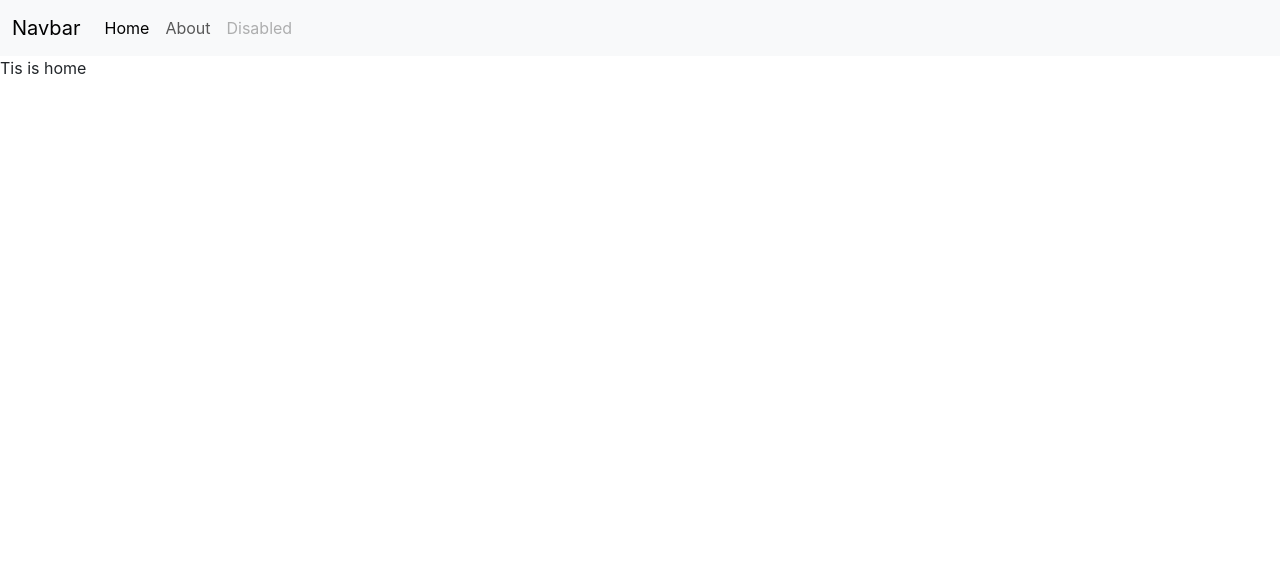
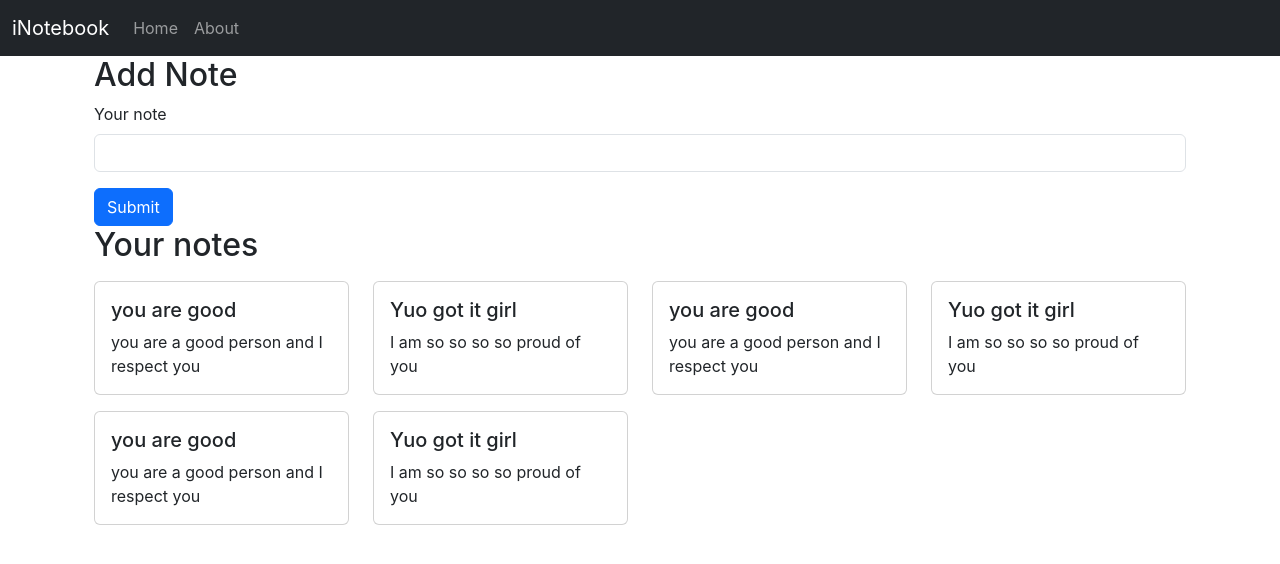
Before and after one commit to sarahasan17/iNotebook, a React (Create React App) app: page / in a window 1280 px wide. Shown: the top 564 px of the page. Built offline with nearby package versions, Linux system fonts and the light colour scheme.

Commit message:
useLocation-notes

```diff
--- a/src/App.js
+++ b/src/App.js
@@ -4,18 +4,22 @@ import Navbar from './components/Navbar';
 import { BrowserRouter as Router, Routes, Route } from "react-router-dom";
 import About from './components/About';
 import Home from './components/Home';
+import NoteState from './context/notes/NotesState';
 
 function App() {
   return (
     <>
+      <NoteState>
         <Router>
           <Navbar />
-          <Routes>
-            <Route path="/" element={<Home />} />
-            <Route path="/about" element={<About />} />
-          </Routes>
+          <div className="container">
+            <Routes>
+              <Route path="/" element={<Home />} />
+              <Route path="/about" element={<About />} />
+            </Routes>
+          </div>
         </Router>
-
+      </NoteState>
     </>
   );
 }
--- a/src/components/About.js
+++ b/src/components/About.js
@@ -1,9 +1,14 @@
-import React from 'react'
+import React,{useContext,useEffect} from 'react'
+import noteContext from '../context/notes/notesContext'
 
 function About() {
+    const a=useContext(noteContext)
+    useEffect(() => {
+      a.update();
+    }, []);
   return (
     <div>
-      This is about
+      This is about {a.state.name} from {a.state.class}
     </div>
   )
 }
--- a/src/components/Home.js
+++ b/src/components/Home.js
@@ -1,11 +1,30 @@
-import React from 'react'
+import React, { useContext } from "react";
+import Notes from "./Notes";
 
 function Home() {
   return (
-    <div>
-      Tis is home
+    <div className="container">
+      <h2>Add Note</h2>
+      <form>
+        <div className="mb-3">
+          <label for="exampleInputEmail1" className="form-label">
+            Your note
+          </label>
+          <input
+            type="text"
+            className="form-control"
+            id="exampleInputEmail1"
+            aria-describedby="emailHelp"
+          />
+          {/* <div id="emailHelp" className="form-text">We'll never share your email with anyone else.</div> */}
+        </div>
+        <button type="submit" className="btn btn-primary">
+          Submit
+        </button>
+      </form>
+      <Notes/>
     </div>
-  )
+  );
 }
 
-export default Home
+export default Home;
--- a/src/components/Navbar.js
+++ b/src/components/Navbar.js
@@ -1,32 +1,54 @@
-import React from 'react'
-import { Link } from 'react-router-dom'
+import React, { useEffect } from 'react'
+import { Link, useLocation } from 'react-router-dom'
 
 function Navbar() {
+    let location=useLocation();
+    useEffect(()=>{
+        console.log(location)
+    },[location])
   return (
     <div>
-      <nav className="navbar navbar-expand-lg bg-body-tertiary">
+      <nav className="navbar navbar-expand-lg navbar-dark bg-dark">
         <div className="container-fluid">
-    <a className="navbar-brand" href="#">Navbar</a>
-    <button className="navbar-toggler" type="button" data-bs-toggle="collapse" data-bs-target="#navbarSupportedContent" aria-controls="navbarSupportedContent" aria-expanded="false" aria-label="Toggle navigation">
+          <a className="navbar-brand" href="#">
+            iNotebook
+          </a>
+          <button
+            className="navbar-toggler"
+            type="button"
+            data-bs-toggle="collapse"
+            data-bs-target="#navbarSupportedContent"
+            aria-controls="navbarSupportedContent"
+            aria-expanded="false"
+            aria-label="Toggle navigation"
+          >
             <span className="navbar-toggler-icon"></span>
           </button>
           <div className="collapse navbar-collapse" id="navbarSupportedContent">
             <ul className="navbar-nav me-auto mb-2 mb-lg-0">
               <li className="nav-item">
-          <Link className="nav-link active" aria-current="page" to="/">Home</Link>
+                <Link
+                  aria-current="page"
+                  to="/"
+                  className={`nav-link ${location.pathname === "/"}?active:`}
+                >
+                  Home
+                </Link>
               </li>
               <li className="nav-item">
-          <Link className="nav-link" to="/about">About</Link>
-        </li>
-        <li className="nav-item">
-          <a className="nav-link disabled" aria-disabled="true">Disabled</a>
+                <Link
+                  className={`nav-link ${location.pathname === "/about"}?active:`}
+                  to="/about"
+                >
+                  About
+                </Link>
               </li>
             </ul>
           </div>
         </div>
       </nav>
     </div>
-  )
+  );
 }
 
 export default Navbar
--- /dev/null
+++ b/src/components/NoteItem.js
@@ -0,0 +1,17 @@
+import React from 'react'
+
+function NoteItem(props) {
+    const {note} =props
+  return (
+    <div className="col-md-3 my-2">
+      <div class="card">
+  <div class="card-body">
+    <h5 class="card-title">{note.title}</h5>
+    <p class="card-text">{note.description}</p>
+  </div>
+</div>
+    </div>
+  );
+}
+
+export default NoteItem
--- /dev/null
+++ b/src/components/Notes.js
@@ -0,0 +1,20 @@
+import React, { useContext } from "react";
+import noteContext from "../context/notes/notesContext";
+import NoteItem from "./NoteItem";
+
+function Notes() {
+      const noteval = useContext(noteContext);
+      const { notes, setNotes } = noteval;
+  return (
+    <>
+      <div className="row md-3">
+        <h2>Your notes</h2>
+        {notes.map((note) => (
+          <NoteItem note={note}/>
+        ))}
+      </div>
+    </>
+  );
+}
+
+export default Notes
--- /dev/null
+++ b/src/context/notes/NotesState.js
@@ -0,0 +1,68 @@
+import noteContext from "./notesContext";
+import { useState } from "react";
+const NoteState = (props) => {
+  const notesInitial = [
+    {
+      _id: "66f3e5178481d4612a9de433",
+      user: "66f3e31e8481d4612a9de42f",
+      title: "you are good",
+      description: "you are a good person and I respect you",
+      tag: "personal",
+      date: "2024-09-25T10:25:27.132Z",
+      __v: 0,
+    },
+    {
+      _id: "66f51748d4d56dd114b77891",
+      user: "66f3e31e8481d4612a9de42f",
+      title: "Yuo got it girl",
+      description: "I am so so so so proud of you",
+      tag: "personal",
+      date: "2024-09-26T08:11:52.292Z",
+      __v: 0,
+    },
+    {
+      _id: "66f3e5178481d4612a9de433",
+      user: "66f3e31e8481d4612a9de42f",
+      title: "you are good",
+      description: "you are a good person and I respect you",
+      tag: "personal",
+      date: "2024-09-25T10:25:27.132Z",
+      __v: 0,
+    },
+    {
+      _id: "66f51748d4d56dd114b77891",
+      user: "66f3e31e8481d4612a9de42f",
+      title: "Yuo got it girl",
+      description: "I am so so so so proud of you",
+      tag: "personal",
+      date: "2024-09-26T08:11:52.292Z",
+      __v: 0,
+    },
+    {
+      _id: "66f3e5178481d4612a9de433",
+      user: "66f3e31e8481d4612a9de42f",
+      title: "you are good",
+      description: "you are a good person and I respect you",
+      tag: "personal",
+      date: "2024-09-25T10:25:27.132Z",
+      __v: 0,
+    },
+    {
+      _id: "66f51748d4d56dd114b77891",
+      user: "66f3e31e8481d4612a9de42f",
+      title: "Yuo got it girl",
+      description: "I am so so so so proud of you",
+      tag: "personal",
+      date: "2024-09-26T08:11:52.292Z",
+      __v: 0,
+    },
+  ];
+  const [notes, setNotes] = useState(notesInitial);
+  return (
+    <noteContext.Provider value={{notes,setNotes}}>
+      {props.children}
+    </noteContext.Provider>
+  );
+};
+
+export default NoteState;
--- /dev/null
+++ b/src/context/notes/notesContext.js
@@ -0,0 +1,5 @@
+import { createContext } from "react";
+
+const noteContext=createContext()
+
+export default noteContext;
```
Also changed, not shown: 1 other file (tests, documents, lock files or other folders). Lines whose indentation alone changed are shown as unchanged.
